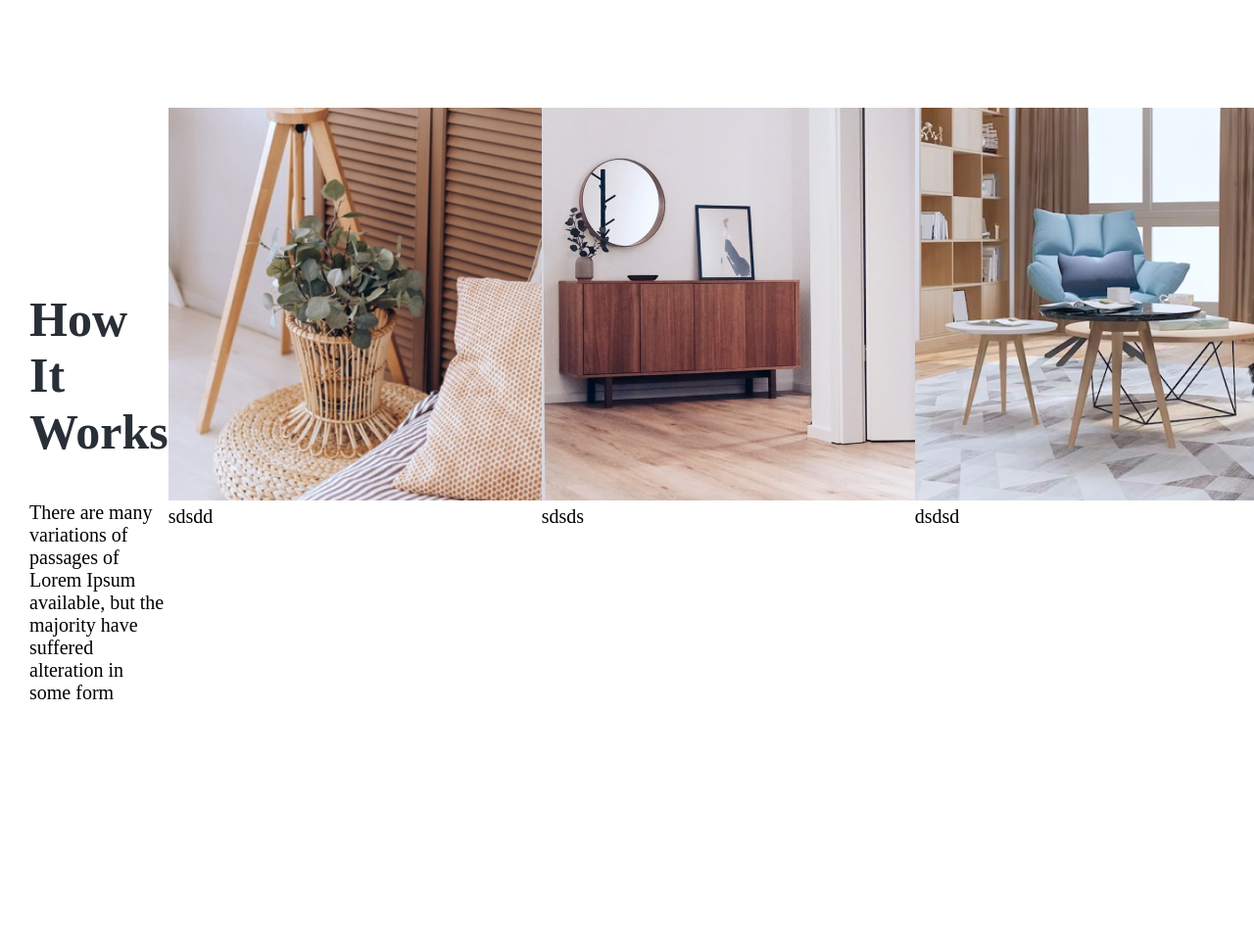
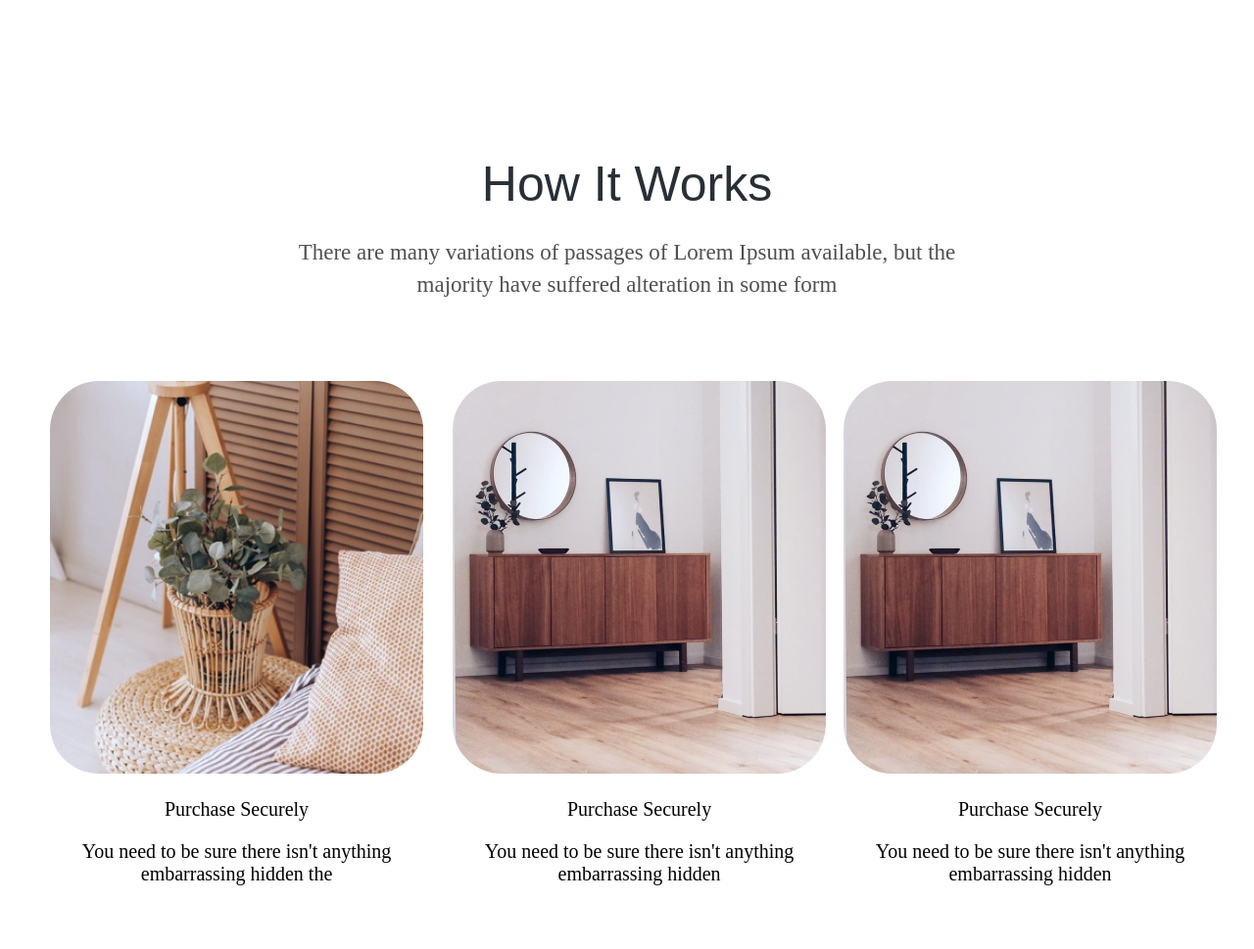
Before and after one commit to VladNek/diplom.github.io, a website: page index.html in a window 1280 px wide. Shown: the part 2800-3769 px from the top of the page at 98% size. Before the commit the page ends 3519 px from the top, so only its background shows below. Drawn offline with Linux system fonts and the light colour scheme.

Commit message:
add: add card in block works

```diff
--- a/index.html
+++ b/index.html
@@ -118,30 +118,39 @@
   </section>
   <section class="section works">
     <div class="container">
-     <div class="works__section-title">
-      <h2 class="section-title__heading">How It Works</h2>
-      <p class="section-title-text"> There are many variations of passages of Lorem Ipsum available, but the majority have suffered alteration in some form</p>
-     </div>
-       <div class="row">
-         <div class="col">
-           <div class="card">
-             <img src="img/1.jpg" alt="" class="card__image">
-             <div class="card__text">sdsdd</div>
+      <div class="works__section-title">
+       <p class="section-title__heading">How It Works</p>
+       <p class="section-title__textt"> There are many variations of passages of Lorem Ipsum available, but the    majority have suffered alteration in some form</p>
+      </div>
+      <div class="rov">
+        <div class="cov-30">
+         <div class="card works__card">
+          <img src="img/1.jpg" alt=" Косметический ремонт" class="card__image">
+           <div class="card text__card">
+           <p class="card text__card"> Purchase Securely </p>
+           <p class="card text__card"> You need to be sure there isn't anything embarrassing hidden the</p>
+          </div>
+         </div>
+        </div>
+        <div class="cov-30">
+          <div class="card works__card">
+           <img src="img/2.jpg" alt=" Косметический ремонт" class="card__image">
+            <div class="card text__card">
+            <p class="card text__card"> Purchase Securely </p>
+            <p class="card text__card"> You need to be sure there isn't anything embarrassing hidden </p>
            </div>
+          </div>
          </div>
-         <div class="col">
-           <div class="card">
-             <img src="img/2.jpg" alt="" class="card__image">
-             <div class="card__text">sdsds</div>
+         <div class="cov-30">
+          <div class="card works__card">
+           <img src="img/2.jpg" alt=" Косметический ремонт" class="card__image">
+            <div class="card text__card">
+            <p class="card text__card"> Purchase Securely </p>
+            <p class="card text__card"> You need to be sure there isn't anything embarrassing hidden </p>
            </div>
+          </div>
          </div>
-         <div class="col">
-           <div class="card">
-             <img src="img/3.jpg" alt="" class="card__image">
-             <div class="card__text">dsdsd</div>
-           </div>
-         </div>
-       </div>
+      </div>
     </div>
     <!-- /.container -->
   </section>
--- a/sass/_grid.sass
+++ b/sass/_grid.sass
@@ -8,8 +8,8 @@
  align-items: center
 .row
  display: flex
- justify-content: center
- align-items: center
+ justify-content: space-between
+ align-items: flex-start
 .col
  &-50
   flex-basis: 50%
--- a/sass/style.sass
+++ b/sass/style.sass
@@ -4,12 +4,12 @@
 @import 'interface'
 @import 'grid'
 @import 'setings'
+@import 'templates/works'
 @import 'templates/projects'
 @import 'templates/types'
 @import 'templates/log'
 @import 'templates/hero'
 @import 'templates/header'
-@import 'templates/works'
 
 @import 'media'
 
--- a/sass/templates/_works.sass
+++ b/sass/templates/_works.sass
@@ -1,11 +1,31 @@
 .works
- margin-top: 150px
+ margin-top: 200px
+ width: auto
  &__section-title
   width: 737px
   height: 137px
-  margin-left: auto
-  margin-right: auto
+  margin: auto
+  text-align: center
 .section-title__heading
- font-family: 'DM Serif Display'
+ font-family: 'DM Serif Display', sans-serif
  font-size: 50px
  color: rgba(41, 47, 54, 1)
+ margin: auto
+.section-title__textt
+ font-family: 'Jost'
+ font-size: 23px
+ line-height: 33px
+ color: rgba(77, 80, 83, 1)
+.rov
+ position: absolute
+ margin-top: 900px
+ display: flex
+ justify-content: space-around
+ width: 1221px
+ height: 580px
+ text-align: center
+ &__cov
+  text-align: center
+.card
+ &__image
+  border-radius: 50px
```
Also changed, not shown: css/style.css.
